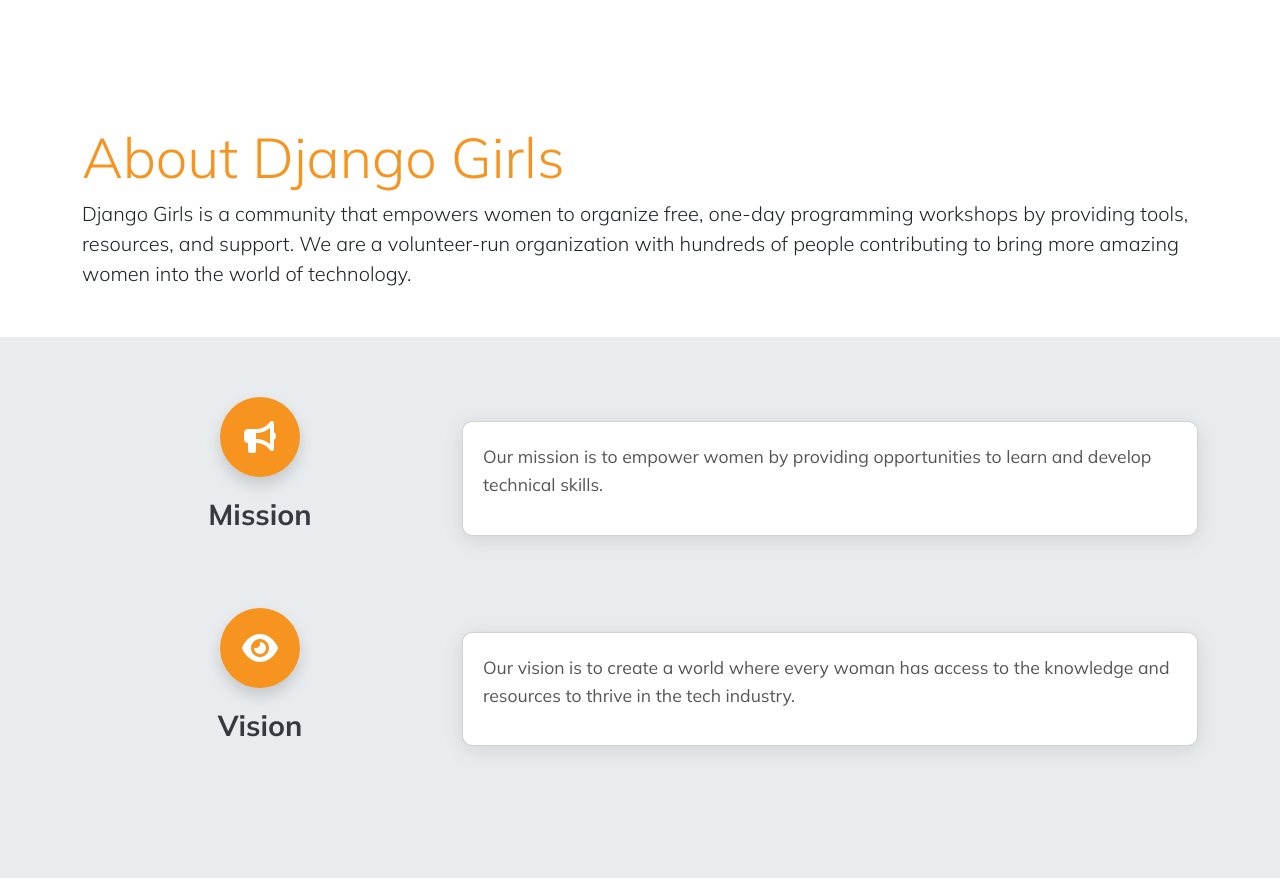
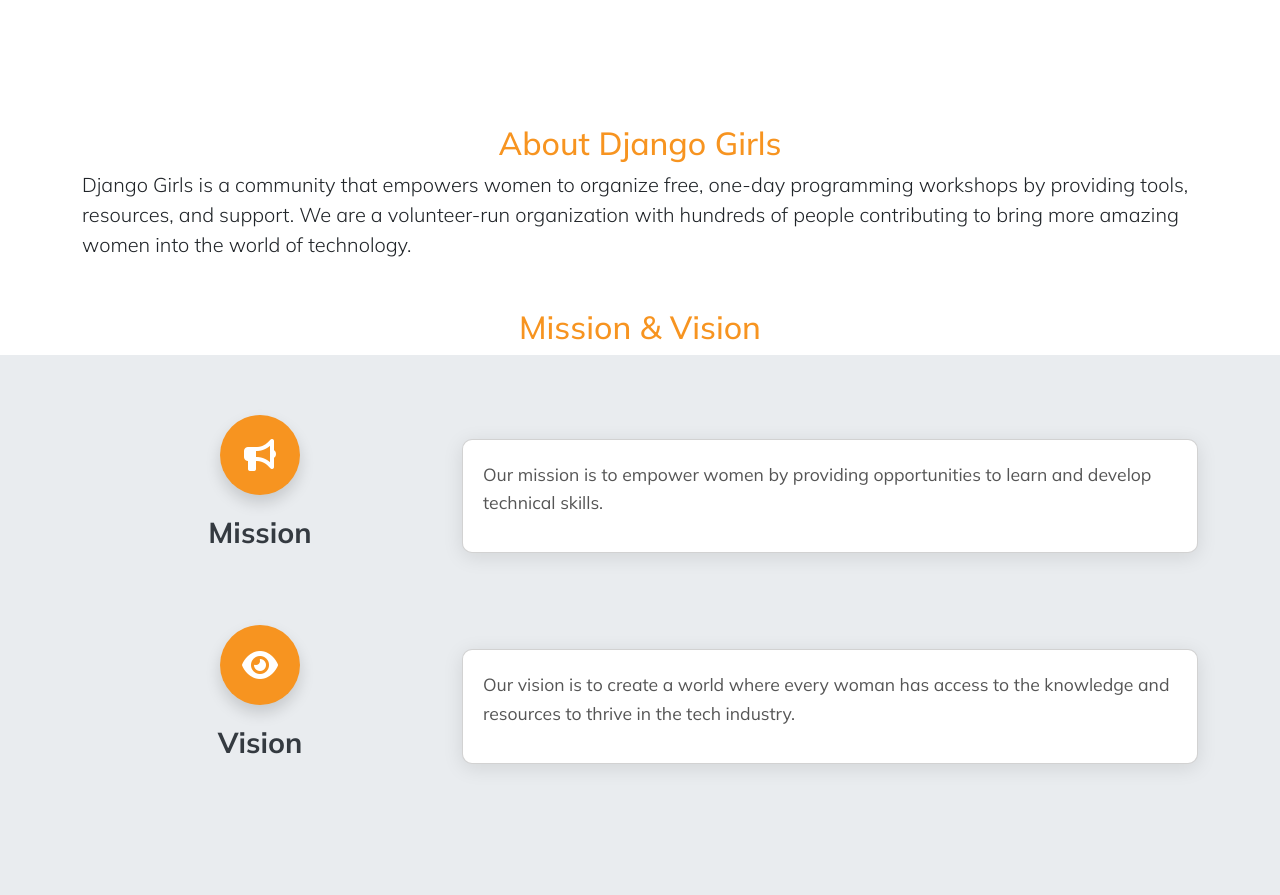
Before and after one commit to pythontanzania/djangogirlstz, a Django app: template templates/about.html in a window 1280 px wide. Shown: the part 724-1619 px from the top of the page. Run offline with Django 4.2, Linux system fonts and the light colour scheme; the template is opened without the code that fills it, so the values that code supplies are empty; some libraries are stand-ins or nearby versions.

Commit message:
added heading for the mission vision section

```diff
--- a/templates/about.html
+++ b/templates/about.html
@@ -18,13 +18,18 @@
     <section class="about-section mt-5 mb-5">
         <div class="container">
             <div class="col-md-12">
-                <h2 class="display-4 custom-heading" style="color: #F79420;">About Django Girls</h2>
+                <h2 class="text-center custom-subheading" style="color:#F79420">About Django Girls</h2>
                 <p class="lead">
                     Django Girls is a community that empowers women to organize free, one-day programming workshops by providing tools, resources, and support. We are a volunteer-run organization with hundreds of people contributing to bring more amazing women into the world of technology.
                 </p>
             </div>
         </div>
     </section>
+
+
+        <h2 class="text-center custom-subheading" style="color:#F79420">Mission & Vision</h2>
+
+
 
     <!-- Mission & Vision Section -->
     <section class="mission-vision bg-body-secondary">
```
